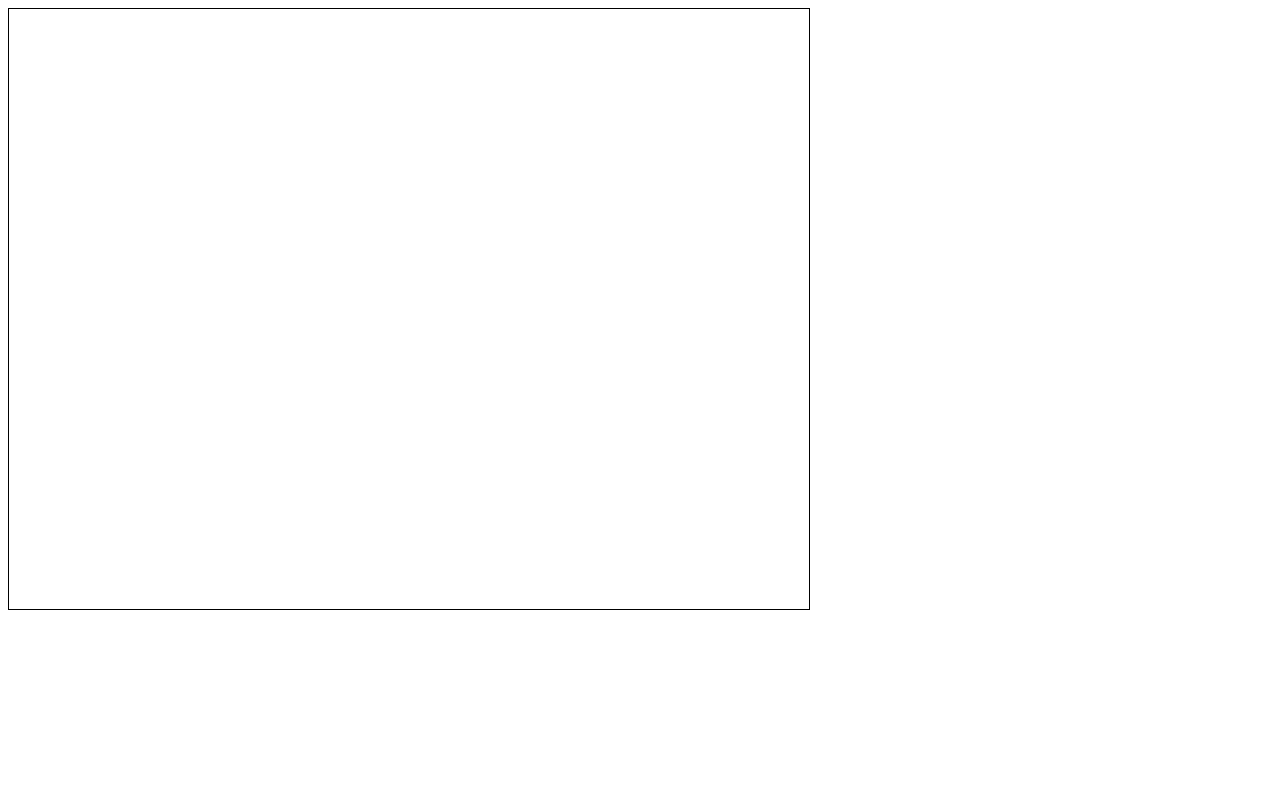
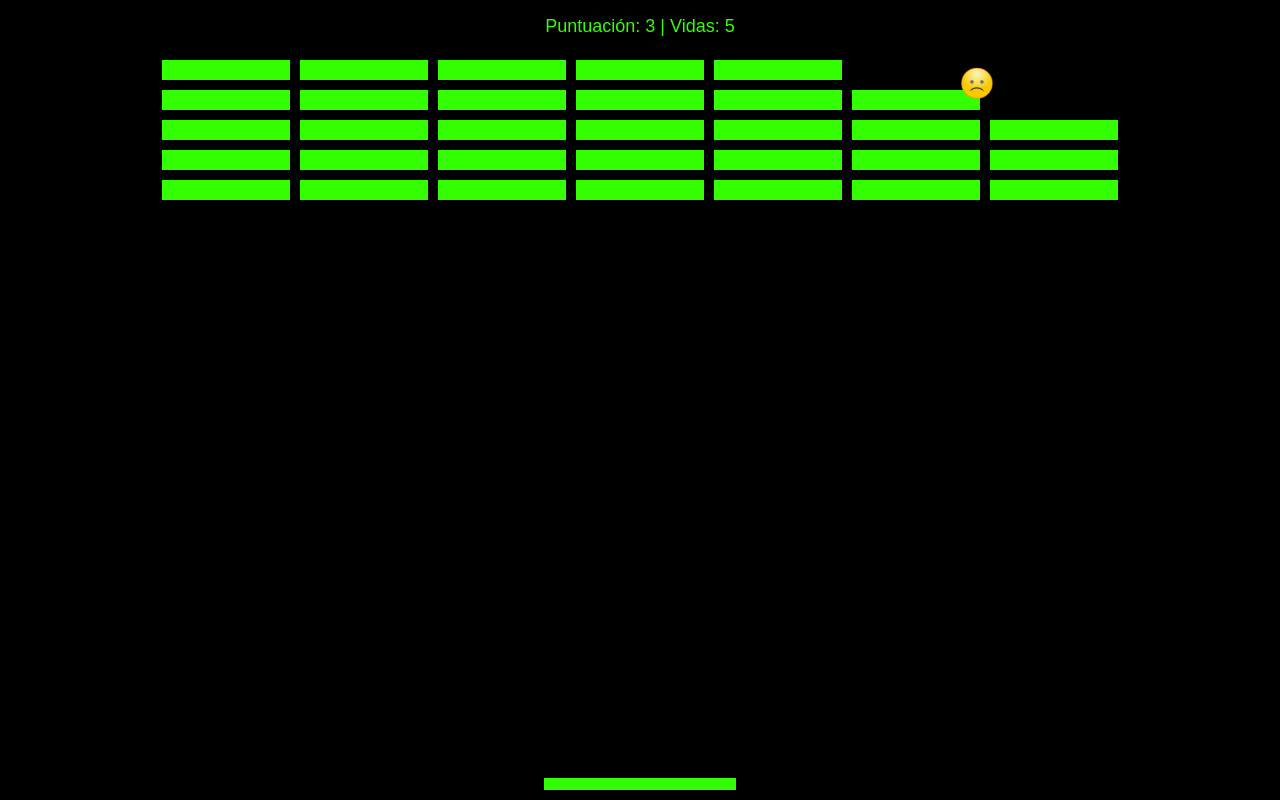
Before and after one commit to Incongo/Canva, a plain HTML site: page index.html in a window 1280 px wide. Drawn offline with Linux system fonts and the light colour scheme.

Commit message:
juego de raqueta

```diff
--- a/index.html
+++ b/index.html
@@ -1,16 +1,22 @@
 <!DOCTYPE html>
-<html lang="en">
-
+<html lang="es">
 <head>
-    <meta charset="UTF-8">
-    <meta name="viewport" content="width=device-width, initial-scale=1.0">
-    <title>Canva</title>
-    <link rel="stylesheet" href="style.css">
+  <meta charset="UTF-8">
+  <meta name="viewport" content="width=device-width, initial-scale=1.0">
+  <title>Breakout Emoji</title>
+  <style>
+    body {
+      margin: 0;
+      overflow: hidden;
+    }
+    canvas {
+      background: #000;
+      display: block;
+    }
+  </style>
 </head>
-
 <body>
-    <canvas id="game" width="800" height="600"></canvas>
-    <script src="script.js"></script>
+  <canvas id="gameCanvas"></canvas>
+  <script src="script.js"></script>
 </body>
-
 </html>
--- a/script.js
+++ b/script.js
@@ -0,0 +1,242 @@
+const canvas = document.getElementById("gameCanvas");
+const ctx = canvas.getContext("2d");
+
+// 🧠 Marcador dinámico
+const infoDiv = document.createElement("div");
+infoDiv.id = "info";
+infoDiv.style.position = "absolute";
+infoDiv.style.top = "10px";
+infoDiv.style.left = "50%";
+infoDiv.style.transform = "translateX(-50%)";
+infoDiv.style.color = "#33ff00";
+infoDiv.style.fontFamily = "Arial, sans-serif";
+infoDiv.style.fontSize = "18px";
+infoDiv.style.background = "rgba(0,0,0,0.5)";
+infoDiv.style.padding = "6px 12px";
+infoDiv.style.borderRadius = "8px";
+infoDiv.innerHTML = '<span id="score">Puntuación: 0</span> | <span id="lives">Vidas: 5</span>';
+document.body.appendChild(infoDiv);
+
+// 🎨 Cargar sprite de emojis (5 columnas × 4 filas = 20 emojis)
+const emojiSprite = new Image();
+emojiSprite.src = "img/emojis.png"; // coloca tu imagen en /img/emojis.png
+const emojiCols = 6;
+const emojiRows = 4;
+let emojiWidth, emojiHeight;
+let emojiIndex = Math.floor(Math.random() * (emojiCols * emojiRows));
+
+// 🎮 Estado del juego
+let score = 0;
+let lives = 5;
+
+// 🧱 Configuración
+const brickRowCount = 5;
+const brickColumnCount = 7;
+let bricks = [];
+let brickWidth, brickHeight, brickPadding = 10;
+let brickOffsetTop = 60;
+let brickOffsetLeft;
+
+// 🏓 Raqueta y pelota
+let paddleHeight, paddleWidth, paddleX;
+let ballRadius, x, y, dx, dy;
+
+// ⌨️ Controles
+let rightPressed = false;
+let leftPressed = false;
+
+// 📱 Táctil
+canvas.addEventListener("touchmove", e => {
+  const rect = canvas.getBoundingClientRect();
+  const touchX = e.touches[0].clientX - rect.left;
+  paddleX = touchX - paddleWidth / 2;
+  paddleX = Math.min(Math.max(0, paddleX), canvas.width - paddleWidth);
+  e.preventDefault();
+}, { passive: false });
+
+// ⌨️ Teclado
+document.addEventListener("keydown", e => {
+  if (e.key === "ArrowRight" || e.key === "Right") rightPressed = true;
+  if (e.key === "ArrowLeft" || e.key === "Left") leftPressed = true;
+});
+document.addEventListener("keyup", e => {
+  if (e.key === "ArrowRight" || e.key === "Right") rightPressed = false;
+  if (e.key === "ArrowLeft" || e.key === "Left") leftPressed = false;
+});
+
+// 🔄 Inicializar ladrillos
+function initBricks() {
+  bricks = [];
+  for (let c = 0; c < brickColumnCount; c++) {
+    bricks[c] = [];
+    for (let r = 0; r < brickRowCount; r++) {
+      bricks[c][r] = { x: 0, y: 0, status: 1 };
+    }
+  }
+}
+
+// 📐 Recalcular dimensiones
+function resizeCanvas() {
+  canvas.width = window.innerWidth;
+  canvas.height = window.innerHeight;
+
+  paddleHeight = 12;
+  paddleWidth = Math.max(60, canvas.width * 0.15);
+  if (typeof paddleX !== "number") {
+    paddleX = (canvas.width - paddleWidth) / 2;
+  } else {
+    paddleX = Math.min(Math.max(0, paddleX), canvas.width - paddleWidth);
+  }
+
+  ballRadius = Math.max(10, canvas.width * 0.015);
+  if (typeof x !== "number" || typeof y !== "number") {
+    x = canvas.width / 2;
+    y = canvas.height - 40;
+  }
+
+  // Velocidad inicial razonable
+  if (typeof dx !== "number" || typeof dy !== "number") {
+    dx = 3;
+    dy = -3;
+  }
+
+  brickWidth = Math.max(40, canvas.width * 0.1);
+  brickHeight = 20;
+  const totalBricksWidth = brickColumnCount * (brickWidth + brickPadding) - brickPadding;
+  brickOffsetLeft = (canvas.width - totalBricksWidth) / 2;
+}
+
+window.addEventListener("resize", resizeCanvas);
+
+// 🎨 Dibujar ladrillos
+function drawBricks() {
+  for (let c = 0; c < brickColumnCount; c++) {
+    for (let r = 0; r < brickRowCount; r++) {
+      if (bricks[c][r].status === 1) {
+        const brickX = c * (brickWidth + brickPadding) + brickOffsetLeft;
+        const brickY = r * (brickHeight + brickPadding) + brickOffsetTop;
+        bricks[c][r].x = brickX;
+        bricks[c][r].y = brickY;
+        ctx.beginPath();
+        ctx.rect(brickX, brickY, brickWidth, brickHeight);
+        ctx.fillStyle = "#33ff00";
+        ctx.fill();
+        ctx.closePath();
+      }
+    }
+  }
+}
+
+// 😄 Dibujar bola con emoji (recorte calculado tras onload)
+function drawBall() {
+  if (!emojiWidth || !emojiHeight) return; // esperar a que cargue el sprite
+  const col = emojiIndex % emojiCols;
+  const row = Math.floor(emojiIndex / emojiCols);
+  ctx.drawImage(
+    emojiSprite,
+    col * emojiWidth, row * emojiHeight, emojiWidth, emojiHeight, // recorte del sprite
+    x - ballRadius, y - ballRadius, ballRadius * 2, ballRadius * 2 // destino (bola)
+  );
+}
+
+// 🏓 Dibujar raqueta
+function drawPaddle() {
+  const py = canvas.height - paddleHeight - 10;
+  ctx.beginPath();
+  ctx.rect(paddleX, py, paddleWidth, paddleHeight);
+  ctx.fillStyle = "#33ff00";
+  ctx.fill();
+  ctx.closePath();
+}
+
+// 💥 Colisiones con ladrillos
+function collisionDetection() {
+  for (let c = 0; c < brickColumnCount; c++) {
+    for (let r = 0; r < brickRowCount; r++) {
+      const b = bricks[c][r];
+      if (b.status === 1) {
+        if (x > b.x && x < b.x + brickWidth && y > b.y && y < b.y + brickHeight) {
+          dy = -dy;
+          b.status = 0;
+          score++;
+          document.getElementById("score").textContent = "Puntuación: " + score;
+          if (score === brickRowCount * brickColumnCount) {
+            alert("🎉 ¡Has ganado!");
+            document.location.reload();
+          }
+        }
+      }
+    }
+  }
+}
+
+// ⚙️ Física y rebotes
+function updatePhysics() {
+  // Paredes laterales y techo
+  if (x + dx > canvas.width - ballRadius || x + dx < ballRadius) dx = -dx;
+  if (y + dy < ballRadius) dy = -dy;
+
+  // Suelo y raqueta
+  const paddleY = canvas.height - paddleHeight - 10;
+  if (y + dy > paddleY - ballRadius) {
+    if (x > paddleX && x < paddleX + paddleWidth) {
+      // Ángulo según impacto
+      const hit = (x - paddleX) / paddleWidth - 0.5; // -0.5..0.5
+      const angle = hit * Math.PI / 3; // apertura ±60°
+      const speed = Math.max(4, Math.hypot(dx, dy));
+      dx = speed * Math.sin(angle);
+      dy = -Math.abs(speed * Math.cos(angle));
+      y = paddleY - ballRadius - 1;
+
+      // Cambiar emoji en cada rebote con la raqueta
+      emojiIndex = Math.floor(Math.random() * (emojiCols * emojiRows));
+    } else if (y + dy > canvas.height - ballRadius) {
+      lives--;
+      document.getElementById("lives").textContent = "Vidas: " + lives;
+      if (!lives) {
+        alert("💀 Game Over");
+        document.location.reload();
+      } else {
+        // Reset de bola
+        x = canvas.width / 2;
+        y = canvas.height - 40;
+        dx = 3;
+        dy = -3;
+        paddleX = (canvas.width - paddleWidth) / 2;
+        // Cambiar emoji también al perder vida
+        emojiIndex = Math.floor(Math.random() * (emojiCols * emojiRows));
+      }
+    }
+  }
+
+  x += dx;
+  y += dy;
+}
+
+// ⌨️ Movimiento raqueta
+function updatePaddle() {
+  const speed = 7;
+  if (rightPressed && paddleX < canvas.width - paddleWidth) paddleX += speed;
+  if (leftPressed && paddleX > 0) paddleX -= speed;
+}
+
+// 🔁 Bucle principal
+function draw() {
+  ctx.clearRect(0, 0, canvas.width, canvas.height);
+  drawBricks();
+  drawBall();
+  drawPaddle();
+  collisionDetection();
+  updatePhysics();
+  updatePaddle();
+  requestAnimationFrame(draw);
+}
+
+// 🟢 Iniciar cuando el sprite cargue
+emojiSprite.onload = () => {
+  emojiWidth = emojiSprite.width / emojiCols;
+  emojiHeight = emojiSprite.height / emojiRows;
+  initBricks();
+  resizeCanvas();
+  draw();
+};
```
Also changed, not shown: img/emojis.png (added).
